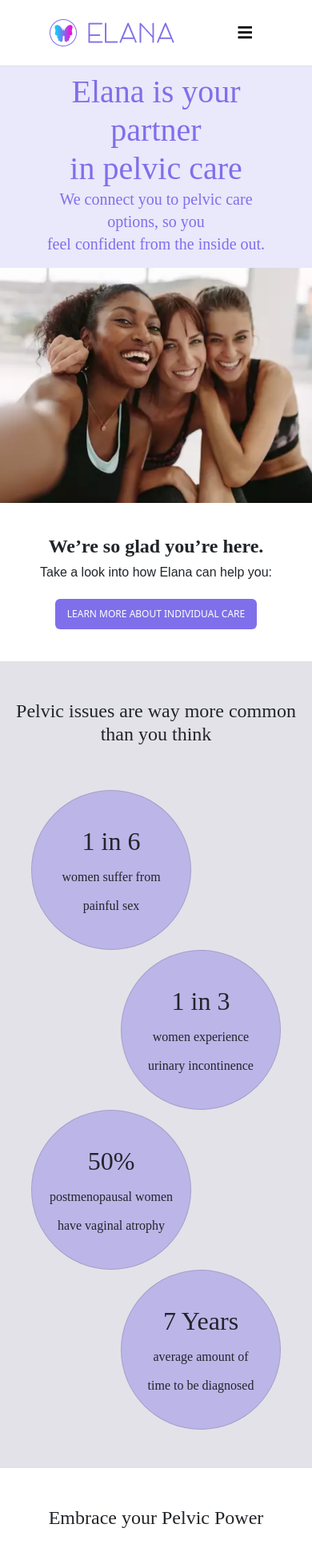
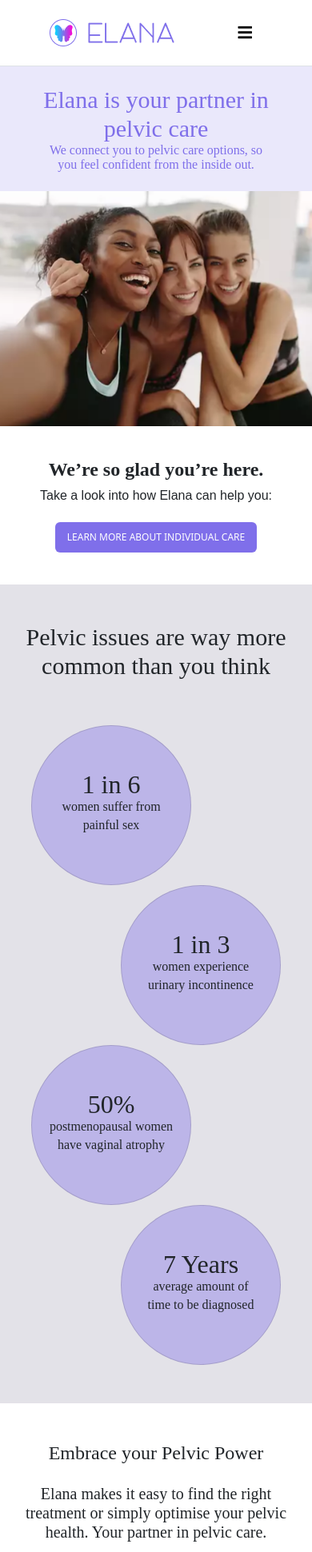
Before and after one commit to MVP-Marketplace/elana-new, a React (Create React App) app in the folder frontend/: page / in a window 390 px wide. Shown: the top 1941 px of the page at 80% size. Built offline with nearby package versions, Linux system fonts and the light colour scheme; a web font is replaced by a local one.

Commit message:
fixed styling on homepage, and added scroll to to feature to application

```diff
--- a/frontend/src/App.js
+++ b/frontend/src/App.js
@@ -15,11 +15,13 @@ import { About } from './pages/HomePage/About';
 import { NewPractitionerProfile} from './pages/Practitioner/newPractitionerProfile';
 import { PractitionerListing } from './pages/FindingAPractitioner/PractitionerListing';
 import { PractitionerProfileUserView } from './pages/FindingAPractitioner/PractitionerProfileUserView';
+import ScrollToTop from './components/ScrollToTop';
 
 function App() {
   return (
     <>
       <Router>
+        <ScrollToTop>
           <Navbar/>
           <Routes>
             <Route path='/homeScreen' element={<Homescreen/>}/>
@@ -37,6 +39,7 @@ function App() {
             <Route path='/practitionerProfileUserView/:practitioner_id' element={<PractitionerProfileUserView/>}/>
           </Routes>
       <Footer/>
+      </ScrollToTop>
       </Router>
     </>
   );
--- /dev/null
+++ b/frontend/src/components/ScrollToTop.js
@@ -0,0 +1,19 @@
+import { useLocation } from 'react-router-dom'
+import { useLayoutEffect } from 'react'
+
+const ScrollToTop = ({children}) => {
+
+  const location = useLocation();
+
+  useLayoutEffect(() => {
+    document.documentElement.scroll({
+        top: 0,
+        left: 0,
+        behavior: 'instant'
+      });
+  }, [location.pathname]);
+
+  return children
+}
+
+export default ScrollToTop
--- a/frontend/src/homepage.css
+++ b/frontend/src/homepage.css
@@ -62,7 +62,7 @@
 @media(max-width: 768px){
     .banner-1-h1 {
         font-family: 'Abhaya Libre', serif;
-        font-size: 40px;
+        font-size: 30px;
         color: #7F6FEA;
     }
 }
@@ -75,8 +75,9 @@
 @media(max-width: 768px){
     .banner-1-h3 {
         font-family: 'Abhaya Libre', serif;
-        font-size: 20px;
+        font-size: 16px;
         color: #7F6FEA;
+        line-height: normal;
     }
 }
 
@@ -87,7 +88,7 @@
 @media(max-width: 768px){
     .banner-2-h1 {
         font-family: 'Abhaya Libre', serif;
-        font-size: 24px
+        font-size: 30px
     }
 }
 
@@ -139,25 +140,46 @@
 
 /* Font Size */
 .fs-58 {
-    font-size: 58px
+    font-size: 58px;
 }
 .fs-40 {
-    font-size: 40px
+    font-size: 40px;
 }
 
 .fs-32 {
-    font-size: 32px
+    font-size: 32px;
 }
 
 .fs-24 {
-    font-size: 24px
+    font-size: 24px;
 }
 
 .fs-16 {
-    font-size: 16px
+    font-size: 16px;
 }
 .fs-12 {
-    font-size: 12px
+    font-size: 12px;
+}
+
+.fs-58-32 {
+    font-size: 58px !important;
+}
+.fs-40-24 {
+    font-size: 40px !important;
+}
+.fs-24-20 {
+    font-size: 24px !important;
+}
+@media(max-width: 768px){
+    .fs-58-32 {
+        font-size: 32px !important;
+    }
+    .fs-40-24 {
+        font-size: 24px !important;
+    }
+    .fs-24-16 {
+        font-size: 20px !important;
+    }
 }
 
 /* Others */
@@ -217,11 +239,14 @@
 
 .homepage-cards {
     background-color: #FFFFFF;
+    height: 15rem;
+    width: 15rem;
 }
 @media(max-width: 768px){
     .homepage-cards {
         background-color: #EAE8FB;
-        ;
+        height: 11rem;
+        width: 11rem;
     }
 }
 
@@ -327,3 +352,45 @@
 .blue-hover:hover {
     background-color: #0D6EFD;
 }
+
+.desktop-view-hidden {
+    display: none;
+}
+.mobile-view-hidden {
+    display: block;
+}
+@media(max-width: 768px){
+    .desktop-view-hidden{
+        display: block;
+    }
+    .mobile-view-hidden{
+        display: none;
+    }
+    .line-height-normal {
+        line-height: 90%;
+    }
+}
+
+.category-cards {
+    padding: 1.5rem;
+}
+@media(max-width: 768px){
+    .category-cards {
+        padding-top: 0rem;
+        padding-bottom: 0rem;
+    }
+}
+
+/* INPUTS PLACEHOLDERS */
+
+input::-webkit-input-placeholder { /* Edge */
+    overflow: visible;
+  }
+
+input:-ms-input-placeholder { /* Internet Explorer 10-11 */
+    overflow: visible;
+  }
+
+input::placeholder {
+    overflow: visible;
+  }
--- a/frontend/src/pages/HomePage/HomePage.jsx
+++ b/frontend/src/pages/HomePage/HomePage.jsx
@@ -44,16 +44,16 @@ export const HomePage = () => {
             className="d-flex align-items-center justify-content-end"
             md="6"
           >
-            <div className="pt-2 pb-3">
+            <div className="pt-4 pb-4">
               <h1 className="px-5 text-position banner-1-h1">
                 Elana is your partner
-                <br />
-                in pelvic care
+                <br className="mobile-view-hidden"/>
+                {" "}in pelvic care
               </h1>
               <h5 className="px-5 text-position banner-1-h3 fw-lighter">
                 We connect you to pelvic care options, so you
-                <br />
-                feel confident from the inside out.
+                <br className="mobile-view-hidden"/>
+                {" "}feel confident from the inside out.
               </h5>
               <div className="px-5 text-end">
               <Link to='/IndividualPage' className="hidden"><MDBBtn className="brand-bg-purple border-0 mx-2 w-50">LEARN MORE</MDBBtn></Link>
@@ -99,7 +99,7 @@ export const HomePage = () => {
 
                 >
                   <MDBCardBody className="d-flex align-items-center justify-content-center">
-                    <MDBCardText className="text-center text-al ">
+                    <MDBCardText className="text-center text-al line-height-normal">
                       <span className="fs-32 text-dark">1 in 6</span>
                       <br />
                       <span className="fs-16 text-dark">
@@ -119,7 +119,7 @@ export const HomePage = () => {
 
                 >
                   <MDBCardBody className="d-flex align-items-center justify-content-center">
-                    <MDBCardText className="text-center text-al">
+                    <MDBCardText className="text-center text-al line-height-normal">
                       <span className="fs-32 text-dark">1 in 3</span>
                       <br />
                       <span className="fs-16 text-dark">
@@ -139,7 +139,7 @@ export const HomePage = () => {
 
                 >
                   <MDBCardBody className="d-flex align-items-center justify-content-center">
-                    <MDBCardText className="text-center text-al">
+                    <MDBCardText className="text-center text-al line-height-normal">
                       <span className="fs-32 text-dark">50%</span>
                       <br />
                       <span className="fs-16 text-dark">
@@ -159,7 +159,7 @@ export const HomePage = () => {
 
                 >
                   <MDBCardBody className="d-flex align-items-center justify-content-center">
-                    <MDBCardText className="text-center text-al">
+                    <MDBCardText className="text-center text-al line-height-normal">
                       <span className="fs-32 text-dark">7 Years</span>
                       <br />
                       <span className="fs-16 text-dark">
@@ -181,21 +181,20 @@ export const HomePage = () => {
 
       {/* Homepage Banner 3 - Card Categories */}
       <div className="homepage-banner-3">
-        <h1 className="text-center text-al fs-40 pt-5">
+        <h1 className="text-center text-al fs-40-24 pt-5">
           Embrace your Pelvic Power
         </h1>
-        <h3 className="text-center text-al fs-24 p-3 fw-lighter">
+        <h3 className="text-center text-al fs-24-16 p-3 fw-lighter">
           Elana makes it easy to find the right treatment or simply optimise
           your pelvic health.
-          <br />
-          Your partner in pelvic care.
+          <br className="mobile-view-hidden" />
+          {" "}Your partner in pelvic care.
         </h3>
-        <div className="p-5">
+        <div className="category-cards">
           <MDBRow around>
             <MDBCol className="d-flex justify-content-center py-4" md="4" sm="6">
               <MDBCard
                 className="border-curve-10 homepage-cards"
-                style={{ height: "15rem", width: "15rem" }}
               >
                 <MDBCardBody className="d-flex align-items-center justify-content-center">
                   <MDBCardTitle className="text-center fs-24">
@@ -209,7 +208,6 @@ export const HomePage = () => {
             <MDBCol className="d-flex justify-content-center py-4" md="4" sm="6">
               <MDBCard
                 className="border-curve-10 homepage-cards"
-                style={{ height: "15rem", width: "15rem" }}
               >
                 <MDBCardBody className="d-flex align-items-center justify-content-center">
                   <MDBCardTitle className="text-center fs-24">
@@ -223,7 +221,6 @@ export const HomePage = () => {
             <MDBCol className="d-flex justify-content-center py-4" md="4" sm="6">
               <MDBCard
                 className="border-curve-10 homepage-cards"
-                style={{ height: "15rem", width: "15rem" }}
               >
                 <MDBCardBody className="d-flex align-items-center justify-content-center">
                   <MDBCardTitle className="text-center fs-24">
@@ -235,7 +232,6 @@ export const HomePage = () => {
             <MDBCol className="d-flex justify-content-center py-4" md="4" sm="6">
               <MDBCard
                 className="border-curve-10 homepage-cards"
-                style={{ height: "15rem", width: "15rem" }}
               >
                 <MDBCardBody className="d-flex align-items-center justify-content-center">
                   <MDBCardTitle className="text-center fs-24">
@@ -247,7 +243,6 @@ export const HomePage = () => {
             <MDBCol className="d-flex justify-content-center py-4" md="4" sm="6">
               <MDBCard
                 className="border-curve-10 homepage-cards"
-                style={{ height: "15rem", width: "15rem" }}
               >
                 <MDBCardBody className="d-flex align-items-center justify-content-center">
                   <MDBCardTitle className="text-center fs-24">
@@ -260,7 +255,6 @@ export const HomePage = () => {
             <MDBCol className="d-flex justify-content-center py-4" md="4" sm="6">
               <MDBCard
                 className="border-curve-10 homepage-cards"
-                style={{ height: "15rem", width: "15rem" }}
               >
                 <MDBCardBody className="d-flex align-items-center justify-content-center">
                   <MDBCardTitle className="text-center fs-24">
@@ -334,7 +328,7 @@ export const HomePage = () => {
           </MDBCard>
           <MDBCard
             className=" border-purple p-2 perfect-circle-2"
-            style={{ maxWidth: "14rem" }}
+            style={{ maxWidth: "10.5rem" }}
           >
             <MDBCardBody className="d-flex align-items-center justify-content-center">
               <MDBCardText className="text-center brand-purple fs-16">
@@ -355,7 +349,7 @@ export const HomePage = () => {
               <h1 className="px-3 text-position text-al fs-24">
                 We’d love to hear from you! You can reach our team at:
               </h1>
-              <h5 className="px-3 text-position text-al fs-32">
+              <h5 className="px-3 text-position text-al fs-24">
                 hello@elana.health
               </h5>
             </div>
@@ -370,11 +364,11 @@ export const HomePage = () => {
 
       {/* Homepage Banner 6 - Call to action (email) */}
       <div className="homepage-banner-6 p-5">
-        <h1 className="px-5 text-center text-al fs-24">
+        <h1 className=" text-center text-al fs-24">
           Connect with the ELANA community, we’ll only send you the important
           stuff.
         </h1>
-        <h3 className="px-5 text-center text-al fs-24">
+        <h3 className=" text-center text-al fs-24">
           Get updates and the latest info on pelvic care delivered to your
           inbox.
         </h3>
--- a/package.json
+++ b/package.json
@@ -31,6 +31,7 @@
     "jsonwebtoken": "^8.5.1",
     "mdb-react-ui-kit": "^4.1.0",
     "mongoose": "^6.3.4",
+    "prop-types": "^15.8.1",
     "react-bootstrap": "^2.4.0",
     "react-redux": "^8.0.2",
     "react-router-dom": "^6.3.0",
```
Also changed, not shown: 1 other file (tests, documents, lock files or other folders).
